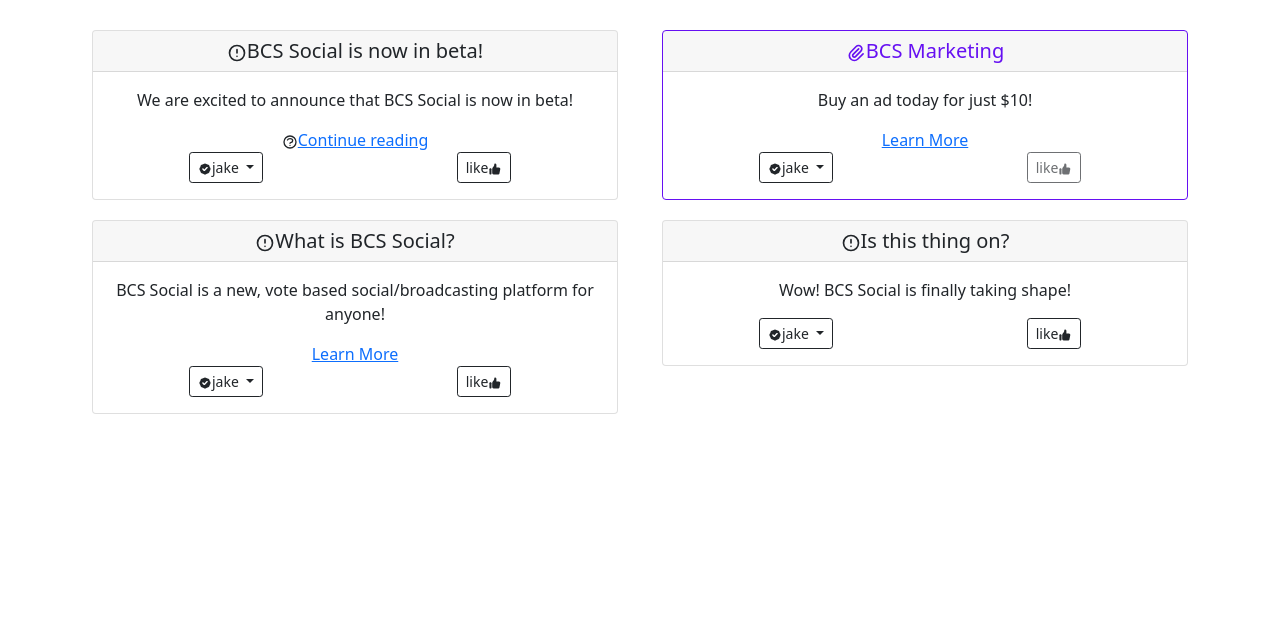
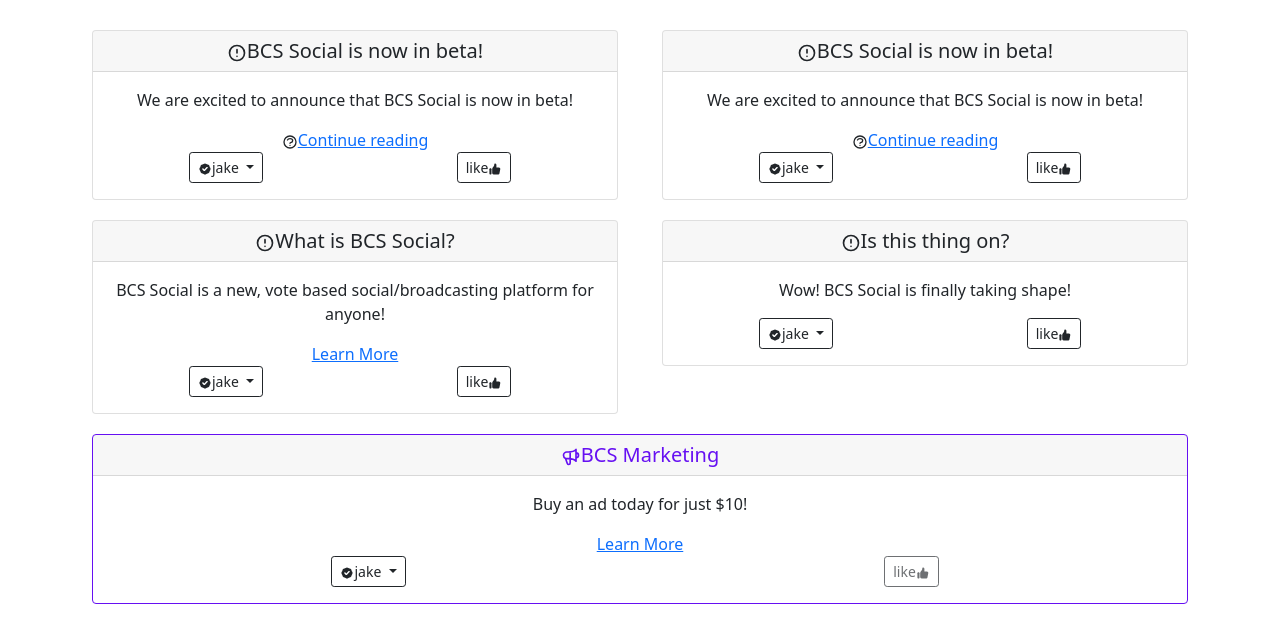
Before and after one commit to Borg-Creative-Studios/bcs-social-feed, a plain HTML site: page index.html in a window 1280 px wide. Drawn offline with nearby package versions, Linux system fonts and the light colour scheme.

Commit message:
update, maybe

```diff
--- a/index.html
+++ b/index.html
@@ -1,4 +1,16 @@
-<!DOCTYPE html><html lang="en"><head><meta charset="utf-8"><meta name="viewport" content="width=device-width, initial-scale=1.0, shrink-to-fit=no"><title>BCS Social Feed</title><link rel="stylesheet" href="assets/bootstrap/css/bootstrap.min.css"></head><body><!-- Start: 1 Row 2 Columns --><div class="container text-center" style="width: 100%;padding-top: 20px;"><div class="row"><div class="col-md-6"><div class="card" style="margin: 10px;"><div class="card-header"><h5 class="mb-0"><svg xmlns="http://www.w3.org/2000/svg" width="1em" height="1em" viewBox="0 0 24 24" fill="none" data-bs-toggle="tooltip" data-bss-tooltip="" title="This post was not voted on. This is an official BCS Social post.">
+<!DOCTYPE html><html lang="en"><head><meta charset="utf-8"><meta name="viewport" content="width=device-width, initial-scale=1.0, shrink-to-fit=no"><title>BCS Social Feed</title><link rel="stylesheet" href="assets/bootstrap/css/bootstrap.min.css"><script src="https://cdnjs.cloudflare.com/ajax/libs/jquery/3.3.1/jquery.min.js"></script>
+    <script>
+var x = document.getElementById("feedpremium");
+
+$(document).ready(function () {
+        if (window.location.href.indexOf("premium.bcssocial.net") > -1) {
+x.style.display = "none";
+        }
+        else {
+            x.style.display = "block";
+        }
+    });</script>
+</head><body><!-- Start: 1 Row 2 Columns --><div class="container text-center" style="width: 100%;padding-top: 20px;"><div class="row"><div class="col-md-6"><div class="card" style="margin: 10px;"><div class="card-header"><h5 class="mb-0"><svg xmlns="http://www.w3.org/2000/svg" width="1em" height="1em" viewBox="0 0 24 24" fill="none" data-bs-toggle="tooltip" data-bss-tooltip="" title="This post was not voted on. This is an official BCS Social post.">
 <path d="M12 8V12M12 16H12.01M21 12C21 16.9706 16.9706 21 12 21C7.02944 21 3 16.9706 3 12C3 7.02944 7.02944 3 12 3C16.9706 3 21 7.02944 21 12Z" stroke="currentColor" stroke-width="2" stroke-linecap="round" stroke-linejoin="round"></path>
 </svg>BCS Social is now in beta!</h5></div><div class="card-body"><p class="card-text">We are excited to announce that BCS Social is now in beta!</p><svg xmlns="http://www.w3.org/2000/svg" width="1em" height="1em" viewBox="0 0 24 24" fill="none" data-bs-toggle="tooltip" data-bss-tooltip="" title="This is a long post. This means that the user or organization has a premium account and can create longer posts with up-to 3 paragraphs.">
 <path d="M8.22766 9C8.77678 7.83481 10.2584 7 12.0001 7C14.2092 7 16.0001 8.34315 16.0001 10C16.0001 11.3994 14.7224 12.5751 12.9943 12.9066C12.4519 13.0106 12.0001 13.4477 12.0001 14M12 17H12.01M21 12C21 16.9706 16.9706 21 12 21C7.02944 21 3 16.9706 3 12C3 7.02944 7.02944 3 12 3C16.9706 3 21 7.02944 21 12Z" stroke="currentColor" stroke-width="2" stroke-linecap="round" stroke-linejoin="round"></path>
@@ -7,11 +19,13 @@
 </svg>Jake&nbsp;</button><div class="dropdown-menu" style="padding: 8px;"><h6>Jake @ BCS</h6><div class="card"><img class="card-img-top w-100 d-block" src="bcs-cover-1.jpg"><div class="card-body"><p class="card-text">Hello! I am&nbsp;the co-founder and lead developer at Borg Creative Studios.</p><a class="btn btn-dark" role="button" href="https://www.borgcreative.com/" target="_blank">Website</a></div></div></div></div></div><div class="col"><a class="btn btn-outline-dark btn-sm" role="button" href="http://like.bcssocial.net/likep1">like<svg xmlns="http://www.w3.org/2000/svg" width="1em" height="1em" viewBox="0 0 20 20" fill="none">
 <path d="M2 10.5C2 9.67157 2.67157 9 3.5 9C4.32843 9 5 9.67157 5 10.5V16.5C5 17.3284 4.32843 18 3.5 18C2.67157 18 2 17.3284 2 16.5V10.5Z" fill="currentColor"></path>
 <path d="M6 10.3333V15.7639C6 16.5215 6.428 17.214 7.10557 17.5528L7.15542 17.5777C7.71084 17.8554 8.32329 18 8.94427 18H14.3604C15.3138 18 16.1346 17.3271 16.3216 16.3922L17.5216 10.3922C17.7691 9.15465 16.8225 8 15.5604 8H12V4C12 2.89543 11.1046 2 10 2C9.44772 2 9 2.44772 9 3V3.66667C9 4.53215 8.71929 5.37428 8.2 6.06667L6.8 7.93333C6.28071 8.62572 6 9.46785 6 10.3333Z" fill="currentColor"></path>
-</svg></a></div></div></div></div></div><div class="col-md-6"><div class="card" style="margin: 10px;border-width: 1px;border-color: #6610f2;"><div class="card-header"><h5 class="mb-0" title="Posted June 16th" style="color: #6610f2;"><svg xmlns="http://www.w3.org/2000/svg" width="1em" height="1em" viewBox="0 0 24 24" fill="none" data-bs-toggle="tooltip" data-bss-tooltip="" title="This post is a promotion that is not endorsed by Borg Creative Studios.">
-<path d="M15.1716 7L8.58579 13.5858C7.80474 14.3668 7.80474 15.6332 8.58579 16.4142C9.36684 17.1953 10.6332 17.1953 11.4142 16.4142L17.8284 9.82843C19.3905 8.26633 19.3905 5.73367 17.8284 4.17157C16.2663 2.60948 13.7337 2.60948 12.1716 4.17157L5.75736 10.7574C3.41421 13.1005 3.41421 16.8995 5.75736 19.2426C8.1005 21.5858 11.8995 21.5858 14.2426 19.2426L20.5 13" stroke="currentColor" stroke-width="2" stroke-linecap="round" stroke-linejoin="round"></path>
-</svg>BCS Marketing</h5></div><div class="card-body"><p class="card-text">Buy an ad today for just $10!</p><a class="card-link" href="https://www.borgcreative.com/page12.html">Learn More</a><div class="row"><div class="col"><div class="dropdown"><button class="btn btn-outline-dark btn-sm dropdown-toggle text-lowercase" aria-expanded="false" data-bs-toggle="dropdown" type="button"><svg xmlns="http://www.w3.org/2000/svg" width="1em" height="1em" viewBox="0 0 20 20" fill="none">
+</svg></a></div></div></div></div></div><div class="col-md-6"><div class="card" style="margin: 10px;"><div class="card-header"><h5 class="mb-0"><svg xmlns="http://www.w3.org/2000/svg" width="1em" height="1em" viewBox="0 0 24 24" fill="none" data-bs-toggle="tooltip" data-bss-tooltip="" title="This post was not voted on. This is an official BCS Social post.">
+<path d="M12 8V12M12 16H12.01M21 12C21 16.9706 16.9706 21 12 21C7.02944 21 3 16.9706 3 12C3 7.02944 7.02944 3 12 3C16.9706 3 21 7.02944 21 12Z" stroke="currentColor" stroke-width="2" stroke-linecap="round" stroke-linejoin="round"></path>
+</svg>BCS Social is now in beta!</h5></div><div class="card-body"><p class="card-text">We are excited to announce that BCS Social is now in beta!</p><svg xmlns="http://www.w3.org/2000/svg" width="1em" height="1em" viewBox="0 0 24 24" fill="none" data-bs-toggle="tooltip" data-bss-tooltip="" title="This is a long post. This means that the user or organization has a premium account and can create longer posts with up-to 3 paragraphs.">
+<path d="M8.22766 9C8.77678 7.83481 10.2584 7 12.0001 7C14.2092 7 16.0001 8.34315 16.0001 10C16.0001 11.3994 14.7224 12.5751 12.9943 12.9066C12.4519 13.0106 12.0001 13.4477 12.0001 14M12 17H12.01M21 12C21 16.9706 16.9706 21 12 21C7.02944 21 3 16.9706 3 12C3 7.02944 7.02944 3 12 3C16.9706 3 21 7.02944 21 12Z" stroke="currentColor" stroke-width="2" stroke-linecap="round" stroke-linejoin="round"></path>
+</svg><a class="card-link" href="longposts/lp1.html">Continue reading</a><div class="row"><div class="col"><div class="dropdown"><button class="btn btn-outline-dark btn-sm dropdown-toggle text-lowercase" aria-expanded="false" data-bs-toggle="dropdown" type="button"><svg xmlns="http://www.w3.org/2000/svg" width="1em" height="1em" viewBox="0 0 20 20" fill="none">
 <path fill-rule="evenodd" clip-rule="evenodd" d="M6.26701 3.45496C6.91008 3.40364 7.52057 3.15077 8.01158 2.73234C9.15738 1.75589 10.8426 1.75589 11.9884 2.73234C12.4794 3.15077 13.0899 3.40364 13.733 3.45496C15.2336 3.57471 16.4253 4.76636 16.545 6.26701C16.5964 6.91008 16.8492 7.52057 17.2677 8.01158C18.2441 9.15738 18.2441 10.8426 17.2677 11.9884C16.8492 12.4794 16.5964 13.0899 16.545 13.733C16.4253 15.2336 15.2336 16.4253 13.733 16.545C13.0899 16.5964 12.4794 16.8492 11.9884 17.2677C10.8426 18.2441 9.15738 18.2441 8.01158 17.2677C7.52057 16.8492 6.91008 16.5964 6.26701 16.545C4.76636 16.4253 3.57471 15.2336 3.45496 13.733C3.40364 13.0899 3.15077 12.4794 2.73234 11.9884C1.75589 10.8426 1.75589 9.15738 2.73234 8.01158C3.15077 7.52057 3.40364 6.91008 3.45496 6.26701C3.57471 4.76636 4.76636 3.57471 6.26701 3.45496ZM13.7071 8.70711C14.0976 8.31658 14.0976 7.68342 13.7071 7.29289C13.3166 6.90237 12.6834 6.90237 12.2929 7.29289L9 10.5858L7.70711 9.29289C7.31658 8.90237 6.68342 8.90237 6.29289 9.29289C5.90237 9.68342 5.90237 10.3166 6.29289 10.7071L8.29289 12.7071C8.68342 13.0976 9.31658 13.0976 9.70711 12.7071L13.7071 8.70711Z" fill="currentColor"></path>
-</svg>Jake&nbsp;</button><div class="dropdown-menu" style="padding: 8px;"><h6>Jake @ BCS</h6><div class="card"><img class="card-img-top w-100 d-block" src="bcs-cover-1.jpg"><div class="card-body"><p class="card-text">Hello! I am&nbsp;the co-founder and lead developer at Borg Creative Studios.</p><a class="btn btn-dark" role="button" href="https://www.borgcreative.com/" target="_blank">Website</a></div></div></div></div></div><div class="col"><a class="btn btn-outline-dark disabled btn-sm" role="button" data-bs-toggle="tooltip" data-bss-tooltip="" href="http://like.bcssocial.net/likep2" title="Promoted items cannot be liked.">like<svg xmlns="http://www.w3.org/2000/svg" width="1em" height="1em" viewBox="0 0 20 20" fill="none">
+</svg>Jake&nbsp;</button><div class="dropdown-menu" style="padding: 8px;"><h6>Jake @ BCS</h6><div class="card"><img class="card-img-top w-100 d-block" src="bcs-cover-1.jpg"><div class="card-body"><p class="card-text">Hello! I am&nbsp;the co-founder and lead developer at Borg Creative Studios.</p><a class="btn btn-dark" role="button" href="https://www.borgcreative.com/" target="_blank">Website</a></div></div></div></div></div><div class="col"><a class="btn btn-outline-dark btn-sm" role="button" href="http://like.bcssocial.net/likep1">like<svg xmlns="http://www.w3.org/2000/svg" width="1em" height="1em" viewBox="0 0 20 20" fill="none">
 <path d="M2 10.5C2 9.67157 2.67157 9 3.5 9C4.32843 9 5 9.67157 5 10.5V16.5C5 17.3284 4.32843 18 3.5 18C2.67157 18 2 17.3284 2 16.5V10.5Z" fill="currentColor"></path>
 <path d="M6 10.3333V15.7639C6 16.5215 6.428 17.214 7.10557 17.5528L7.15542 17.5777C7.71084 17.8554 8.32329 18 8.94427 18H14.3604C15.3138 18 16.1346 17.3271 16.3216 16.3922L17.5216 10.3922C17.7691 9.15465 16.8225 8 15.5604 8H12V4C12 2.89543 11.1046 2 10 2C9.44772 2 9 2.44772 9 3V3.66667C9 4.53215 8.71929 5.37428 8.2 6.06667L6.8 7.93333C6.28071 8.62572 6 9.46785 6 10.3333Z" fill="currentColor"></path>
 </svg></a></div></div></div></div></div></div><div class="row"><div class="col-md-6"><div class="card" style="margin: 10px;"><div class="card-header"><h5 class="mb-0" title="Posted June 16th"><svg xmlns="http://www.w3.org/2000/svg" width="1em" height="1em" viewBox="0 0 24 24" fill="none" data-bs-toggle="tooltip" data-bss-tooltip="" title="This post was not voted on. This is an official BCS Social post.">
@@ -28,4 +42,52 @@
 </svg>Jake&nbsp;</button><div class="dropdown-menu" style="padding: 8px;"><h6>Jake @ BCS</h6><div class="card"><img class="card-img-top w-100 d-block" src="bcs-cover-1.jpg"><div class="card-body"><p class="card-text">Hello! I am&nbsp;the co-founder and lead developer at Borg Creative Studios.</p><a class="btn btn-dark" role="button" href="https://www.borgcreative.com/" target="_blank">Website</a></div></div></div></div></div><div class="col"><a class="btn btn-outline-dark btn-sm" role="button" href="http://like.bcssocial.net/likep1">like<svg xmlns="http://www.w3.org/2000/svg" width="1em" height="1em" viewBox="0 0 20 20" fill="none">
 <path d="M2 10.5C2 9.67157 2.67157 9 3.5 9C4.32843 9 5 9.67157 5 10.5V16.5C5 17.3284 4.32843 18 3.5 18C2.67157 18 2 17.3284 2 16.5V10.5Z" fill="currentColor"></path>
 <path d="M6 10.3333V15.7639C6 16.5215 6.428 17.214 7.10557 17.5528L7.15542 17.5777C7.71084 17.8554 8.32329 18 8.94427 18H14.3604C15.3138 18 16.1346 17.3271 16.3216 16.3922L17.5216 10.3922C17.7691 9.15465 16.8225 8 15.5604 8H12V4C12 2.89543 11.1046 2 10 2C9.44772 2 9 2.44772 9 3V3.66667C9 4.53215 8.71929 5.37428 8.2 6.06667L6.8 7.93333C6.28071 8.62572 6 9.46785 6 10.3333Z" fill="currentColor"></path>
-</svg></a></div></div></div></div></div></div></div><!-- End: 1 Row 2 Columns --><script src="assets/bootstrap/js/bootstrap.min.js"></script><script src="assets/js/script.min.js"></script></body></html>
+</svg></a></div></div></div></div></div></div></div><!-- End: 1 Row 2 Columns --><div class="container"><!-- Start: promoted -->
+
+<div id="feedpremium" class="row text-center">
+    <div class="col">
+        <div class="card" style="margin: 10px;border-width: 1px;border-color: #6610f2;">
+            <div class="card-header">
+                <h5 class="mb-0" title="Posted June 16th" style="color: #6610f2;"><svg xmlns="http://www.w3.org/2000/svg" width="1em" height="1em" viewBox="0 0 24 24" fill="none" data-bs-toggle="tooltip" title="This post is a promotion that is not endorsed by Borg Creative Studios.">
+                        <path d="M11 5.88218V19.2402C11 20.2121 10.2121 21 9.24018 21C8.49646 21 7.83302 20.5325 7.58288 19.8321L5.43647 13.6829M18 13C19.6569 13 21 11.6569 21 10C21 8.34315 19.6569 7 18 7M5.43647 13.6829C4.0043 13.0741 3 11.6543 3 10C3 7.79086 4.79086 6 6.99999 6H8.83208C12.9327 6 16.4569 4.7659 18 3L18 17C16.4569 15.2341 12.9327 14 8.83208 14L6.99998 14C6.44518 14 5.91677 13.887 5.43647 13.6829Z" stroke="currentColor" stroke-width="2" stroke-linecap="round" stroke-linejoin="round"></path>
+                    </svg>BCS Marketing</h5>
+            </div>
+            <div class="card-body">
+                <p class="card-text">Buy an ad today for just $10!</p><a class="card-link" href="https://www.borgcreative.com/page12.html">Learn More</a>
+                <div class="row">
+                    <div class="col">
+                        <div class="dropdown"><button class="btn btn-outline-dark btn-sm dropdown-toggle text-lowercase" aria-expanded="false" data-bs-toggle="dropdown" type="button"><svg xmlns="http://www.w3.org/2000/svg" width="1em" height="1em" viewBox="0 0 20 20" fill="none">
+                                    <path fill-rule="evenodd" clip-rule="evenodd" d="M6.26701 3.45496C6.91008 3.40364 7.52057 3.15077 8.01158 2.73234C9.15738 1.75589 10.8426 1.75589 11.9884 2.73234C12.4794 3.15077 13.0899 3.40364 13.733 3.45496C15.2336 3.57471 16.4253 4.76636 16.545 6.26701C16.5964 6.91008 16.8492 7.52057 17.2677 8.01158C18.2441 9.15738 18.2441 10.8426 17.2677 11.9884C16.8492 12.4794 16.5964 13.0899 16.545 13.733C16.4253 15.2336 15.2336 16.4253 13.733 16.545C13.0899 16.5964 12.4794 16.8492 11.9884 17.2677C10.8426 18.2441 9.15738 18.2441 8.01158 17.2677C7.52057 16.8492 6.91008 16.5964 6.26701 16.545C4.76636 16.4253 3.57471 15.2336 3.45496 13.733C3.40364 13.0899 3.15077 12.4794 2.73234 11.9884C1.75589 10.8426 1.75589 9.15738 2.73234 8.01158C3.15077 7.52057 3.40364 6.91008 3.45496 6.26701C3.57471 4.76636 4.76636 3.57471 6.26701 3.45496ZM13.7071 8.70711C14.0976 8.31658 14.0976 7.68342 13.7071 7.29289C13.3166 6.90237 12.6834 6.90237 12.2929 7.29289L9 10.5858L7.70711 9.29289C7.31658 8.90237 6.68342 8.90237 6.29289 9.29289C5.90237 9.68342 5.90237 10.3166 6.29289 10.7071L8.29289 12.7071C8.68342 13.0976 9.31658 13.0976 9.70711 12.7071L13.7071 8.70711Z" fill="currentColor"></path>
+                                </svg>Jake </button>
+                            <div class="dropdown-menu" style="padding: 8px;">
+                                <h6>Jake @ BCS</h6>
+                                <div class="card"><img class="card-img-top w-100 d-block" src="bcs-cover-1.jpg" />
+                                    <div class="card-body">
+                                        <p class="card-text">Hello! I am the co-founder and lead developer at Borg Creative Studios.</p><a class="btn btn-dark" role="button" href="https://www.borgcreative.com/" target="_blank">Website</a>
+                                    </div>
+                                </div>
+                            </div>
+                        </div>
+                    </div>
+                    <div class="col"><a class="btn btn-outline-dark disabled btn-sm" role="button" data-bs-toggle="tooltip" href="http://like.bcssocial.net/likep2" title="Promoted items cannot be liked.">like<svg xmlns="http://www.w3.org/2000/svg" width="1em" height="1em" viewBox="0 0 20 20" fill="none">
+                                <path d="M2 10.5C2 9.67157 2.67157 9 3.5 9C4.32843 9 5 9.67157 5 10.5V16.5C5 17.3284 4.32843 18 3.5 18C2.67157 18 2 17.3284 2 16.5V10.5Z" fill="currentColor"></path>
+                                <path d="M6 10.3333V15.7639C6 16.5215 6.428 17.214 7.10557 17.5528L7.15542 17.5777C7.71084 17.8554 8.32329 18 8.94427 18H14.3604C15.3138 18 16.1346 17.3271 16.3216 16.3922L17.5216 10.3922C17.7691 9.15465 16.8225 8 15.5604 8H12V4C12 2.89543 11.1046 2 10 2C9.44772 2 9 2.44772 9 3V3.66667C9 4.53215 8.71929 5.37428 8.2 6.06667L6.8 7.93333C6.28071 8.62572 6 9.46785 6 10.3333Z" fill="currentColor"></path>
+                            </svg></a></div>
+                </div>
+            </div>
+        </div>
+    </div>
+</div>
+
+<script src="https://cdnjs.cloudflare.com/ajax/libs/jquery/3.3.1/jquery.min.js"></script>
+<script>
+    var x = document.getElementById("feedpremium");
+
+    $(document).ready(function () {
+        if (window.location.href.indexOf("https://premium.bcssocial.net") > -1) {
+            document.getElementById('feedpremium').innerHTML = 'hidden';
+        }
+        else {
+
+        }
+    });</script><!-- End: promoted --></div><script src="assets/bootstrap/js/bootstrap.min.js"></script><script src="assets/js/script.min.js"></script></body></html>
```
Also changed, not shown: 1 other file.
